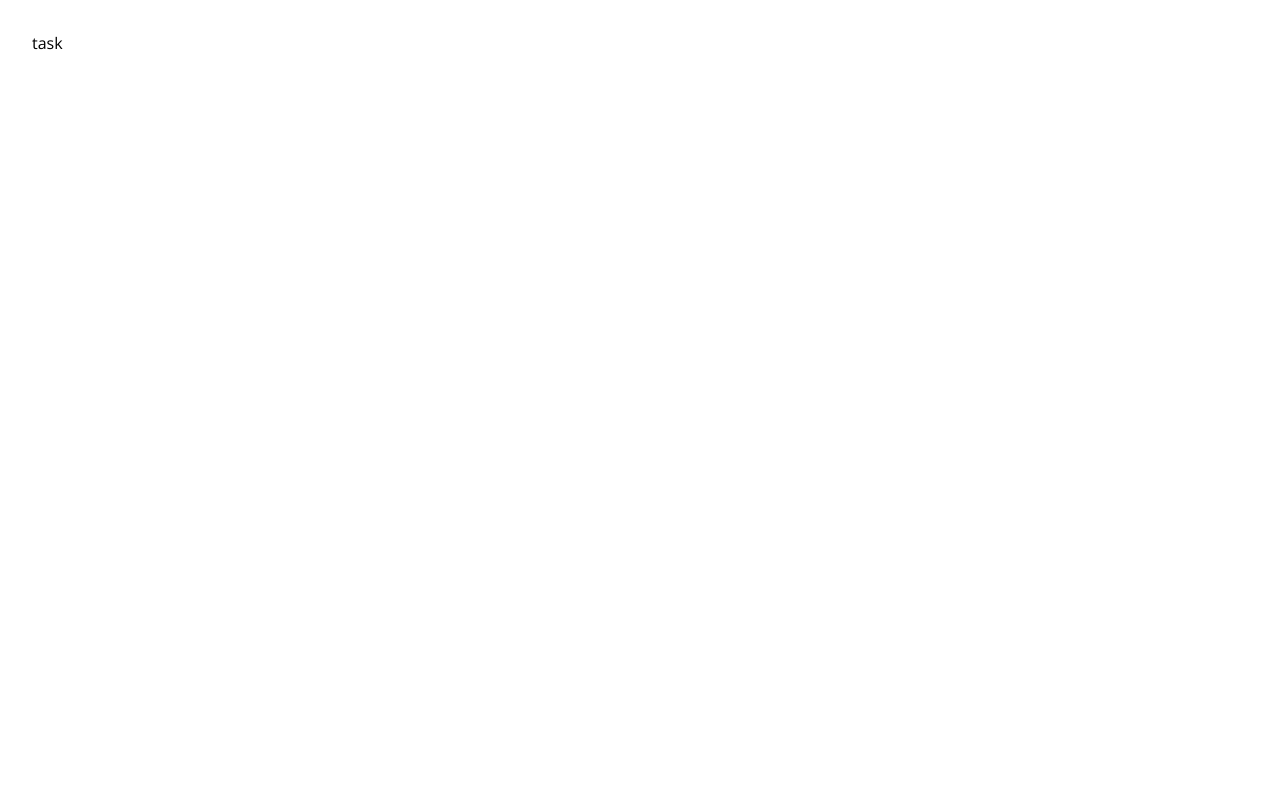
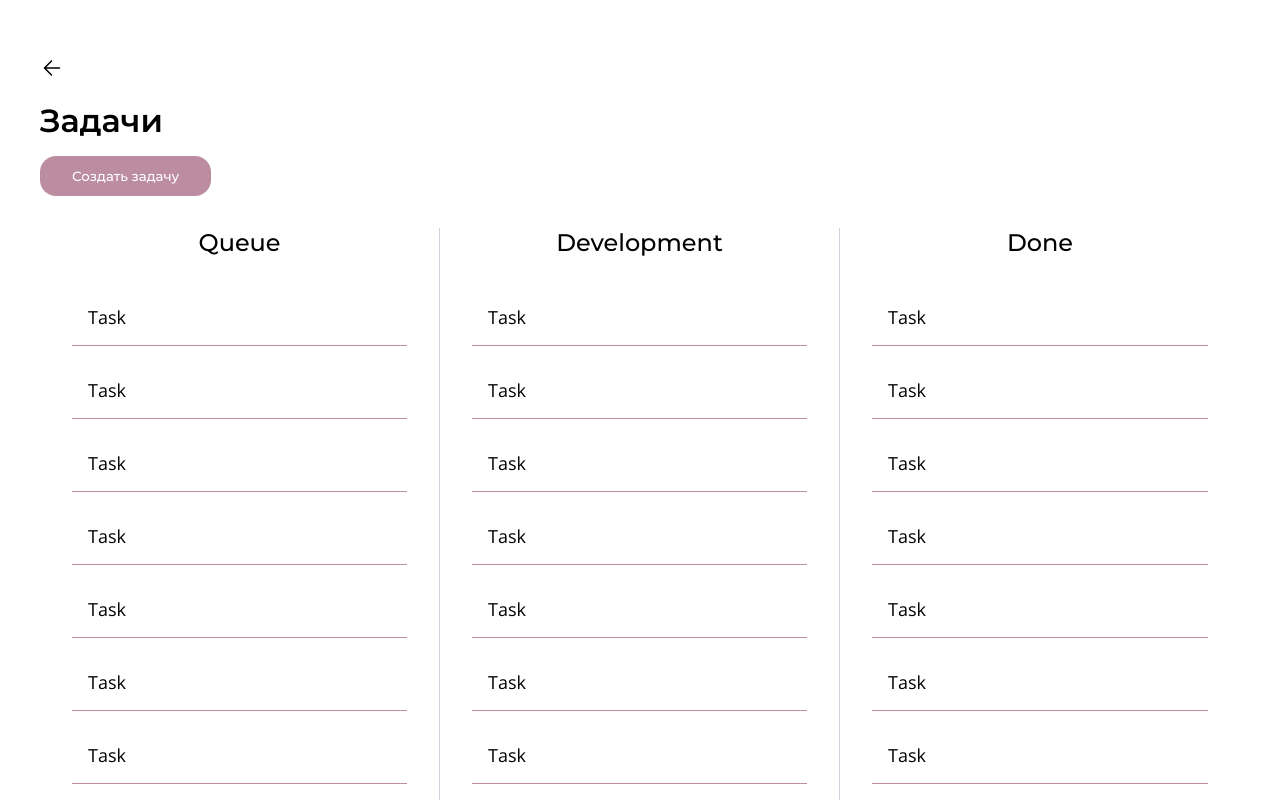
Before and after one commit to kemosaaabe/advanced-todo, a React (Create React App) app: page /projects/1 in a window 1280 px wide. Shown: the top 800 px of the page. Built offline with nearby package versions, Linux system fonts and the light colour scheme.

Commit message:
simple layout for tasks

```diff
--- a/src/components/Task/index.tsx
+++ b/src/components/Task/index.tsx
@@ -1,5 +1,7 @@
+import styles from "./styles.module.css";
+
 const Task = () => {
-  return <div></div>;
+  return <div className={styles.task}>Task</div>;
 };
 
 export default Task;
--- a/src/components/Task/styles.module.css
+++ b/src/components/Task/styles.module.css
@@ -0,0 +1,10 @@
+.task {
+  padding: 1rem;
+
+  font-size: var(--size-md);
+  font-weight: 400;
+
+  border-bottom: 1px solid var(--color-puce);
+
+  cursor: pointer;
+}
--- a/src/index.css
+++ b/src/index.css
@@ -33,3 +33,15 @@ body {
 
   font-family: var(--font-sans);
 }
+
+@media (max-width: 768px) {
+  html {
+    font-size: 92.5%;
+  }
+}
+
+@media (max-width: 360px) {
+  html {
+    font-size: 82.5%;
+  }
+}
--- a/src/pages/Tasks/index.tsx
+++ b/src/pages/Tasks/index.tsx
@@ -1,5 +1,64 @@
+import { useParams, Link } from "react-router-dom";
+
+import { useAppSelector } from "../../app/hooks";
+
+import Button from "../../ui/Button";
+import Task from "../../components/Task";
+
+import styles from "./styles.module.css";
+
 const Tasks = () => {
-  return <div>task</div>;
+  const { projectId } = useParams();
+
+  const project = useAppSelector((state) =>
+    state.projects.projects.find((project) => project.id === projectId)
+  );
+
+  return (
+    <div className={styles.container}>
+      <Link to="/">
+        <img
+          className={styles.arrow}
+          src="/assets/images/arrow.svg"
+          alt="arrow back"
+        />
+      </Link>
+      <h1 className={styles.title}>Задачи</h1>
+      <Button>Создать задачу</Button>
+      <div className={styles.tasks}>
+        <div className={styles.col}>
+          <h2 className={styles.titleCol}>Queue</h2>
+          <div className={styles.colInner}>
+            {Array(10)
+              .fill(null)
+              .map(() => (
+                <Task />
+              ))}
+          </div>
+        </div>
+        <div className={styles.col}>
+          <h2 className={styles.titleCol}>Development</h2>
+          <div className={styles.colInner}>
+            {Array(10)
+              .fill(null)
+              .map(() => (
+                <Task />
+              ))}
+          </div>
+        </div>
+        <div className={styles.col}>
+          <h2 className={styles.titleCol}>Done</h2>
+          <div className={styles.colInner}>
+            {Array(10)
+              .fill(null)
+              .map(() => (
+                <Task />
+              ))}
+          </div>
+        </div>
+      </div>
+    </div>
+  );
 };
 
 export default Tasks;
--- a/src/pages/Tasks/styles.module.css
+++ b/src/pages/Tasks/styles.module.css
@@ -0,0 +1,55 @@
+.container {
+  position: relative;
+
+  max-width: var(--max-width);
+  margin: 1.5rem auto;
+}
+
+.arrow {
+  margin-bottom: 1rem;
+}
+
+.title {
+  margin-bottom: 1rem;
+
+  font-family: var(--font-montserrat);
+  font-weight: 700;
+  font-size: var(--size-xl);
+}
+
+/* Tasks */
+
+.tasks {
+  display: grid;
+  min-height: 65vh;
+  grid-template-columns: repeat(3, 1fr);
+  margin-top: 2rem;
+}
+
+.col:not(:last-child) {
+  border-right: 1px solid var(--color-lavender);
+}
+
+.colInner {
+  padding: 2rem;
+  display: flex;
+  flex-direction: column;
+  gap: 1rem;
+}
+
+.titleCol {
+  padding: 0 1rem;
+
+  font-family: var(--font-montserrat);
+  font-weight: 500;
+  font-size: var(--size-lg);
+  text-align: center;
+}
+
+@media (max-width: 768px) {
+  .tasks {
+    grid-template-columns: repeat(3, 250px);
+
+    overflow-x: scroll;
+  }
+}
--- a/src/ui/Modal/styles.module.css
+++ b/src/ui/Modal/styles.module.css
@@ -1,6 +1,8 @@
 .container {
   position: fixed;
   inset: 0;
+
+  padding: 2rem;
 }
 
 .cover {
```
Also changed, not shown: public/assets/images/arrow.svg (added).
